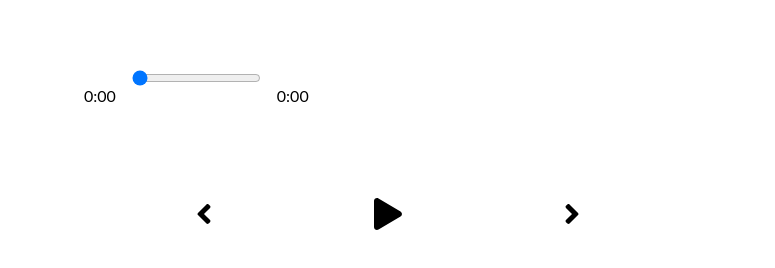
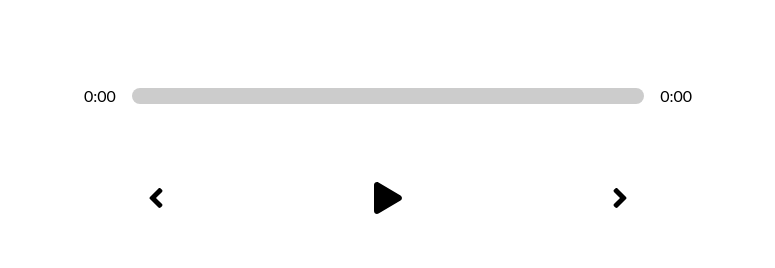
Before and after one commit to Akshaay9/music-player-react, a React (Create React App) app: page / in a window 1280 px wide. Shown: the part 490-758 px from the top of the page, without its empty margins (252-1027 px from the left). Built offline with nearby package versions, Linux system fonts and the light colour scheme.

Commit message:
ui changes

```diff
--- a/src/styles/_player.scss
+++ b/src/styles/_player.scss
@@ -1,33 +1,62 @@
-.player{
+.player {
   min-height: 20vh;
   display: flex;
   flex-direction: column;
   align-items: center;
   justify-content: space-between;
-margin: 0px;
+}
 
-}
-.time-control{
+.time-control {
   width: 50%;
-margin: 0%;
   display: flex;
-padding: 0px;
-
-input{
+  align-items: center;
+  input {
     width: 100%;
-padding: 1rem, 2rem;
-padding: 0px;
-}
-p{
-padding: 1rem
-}
-}
-.play-control{
-display: flex;
-width: 30%;
-justify-content: space-between;
-svg{
+    -webkit-appearance: none;
+    background: transparent;
     cursor: pointer;
   }
 
+  p {
+    padding: 1rem;
   }
+}
+.play-control {
+  display: flex;
+  justify-content: space-between;
+  align-items: center;
+  padding: 1rem;
+
+  width: 40%;
+  svg {
+    cursor: pointer;
+  }
+}
+
+.track {
+  width: 100%;
+  height: 1rem;
+  position: relative;
+  overflow: hidden;
+  border-radius: 1rem;
+}
+.animate-track {
+  background: rgb(204, 204, 204);
+  width: 100%;
+  height: 100%;
+  position: absolute;
+  top: 0;
+  left: 0;
+  transform: translateX(0%);
+  padding: 1rem;
+  pointer-events: none;
+}
+
+input[type="range"]:focus {
+  outline: none;
+}
+input[type="range"]::-webkit-slider-thumb {
+  -webkit-appearance: none;
+  height: 16px;
+  width: 16px;
+}
--- a/src/styles/_song.scss
+++ b/src/styles/_song.scss
@@ -20,12 +20,3 @@
 font-size: 1rem
 }
 }
-
-@media screen and (max-width: 768px) {
-  .time-control {
-    width: 90%;
-  }
-  .play-control {
-    width: 80%;
-  }
-}
```
Lines whose indentation alone changed are shown as unchanged.
